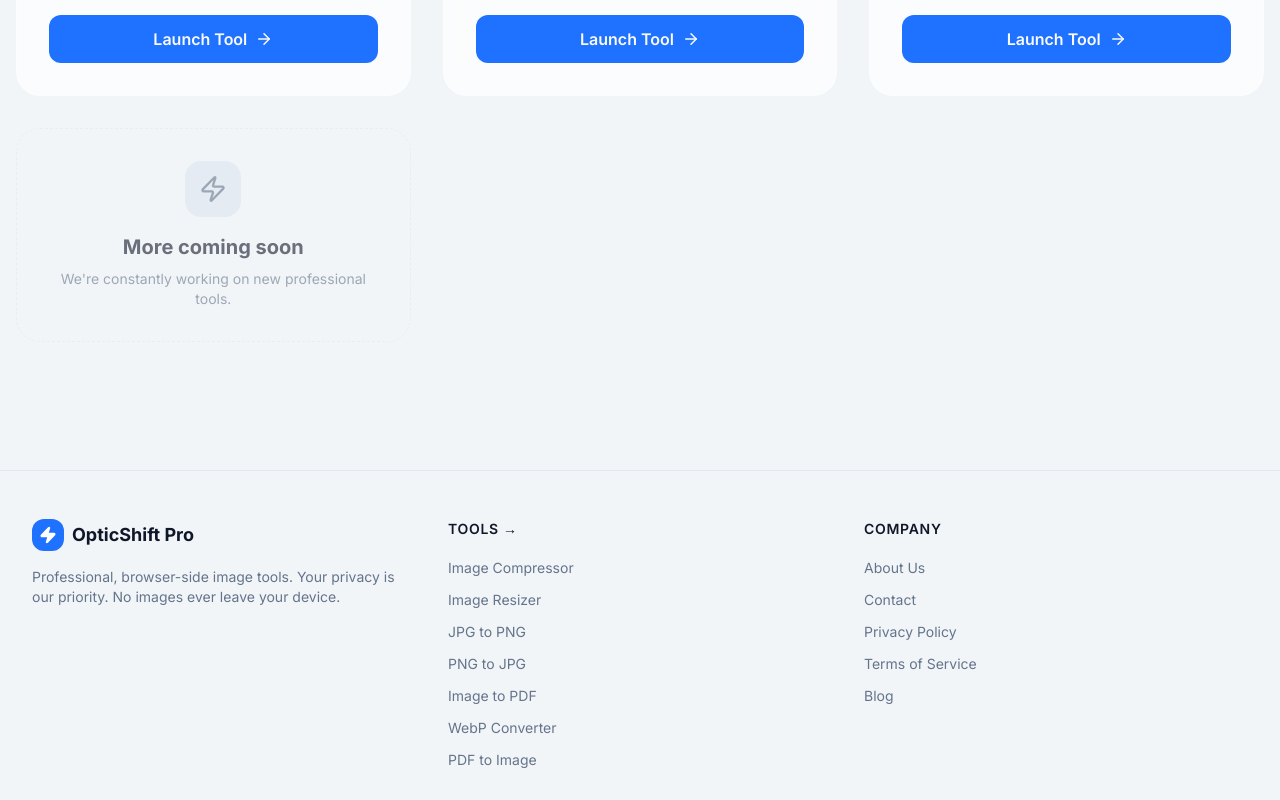
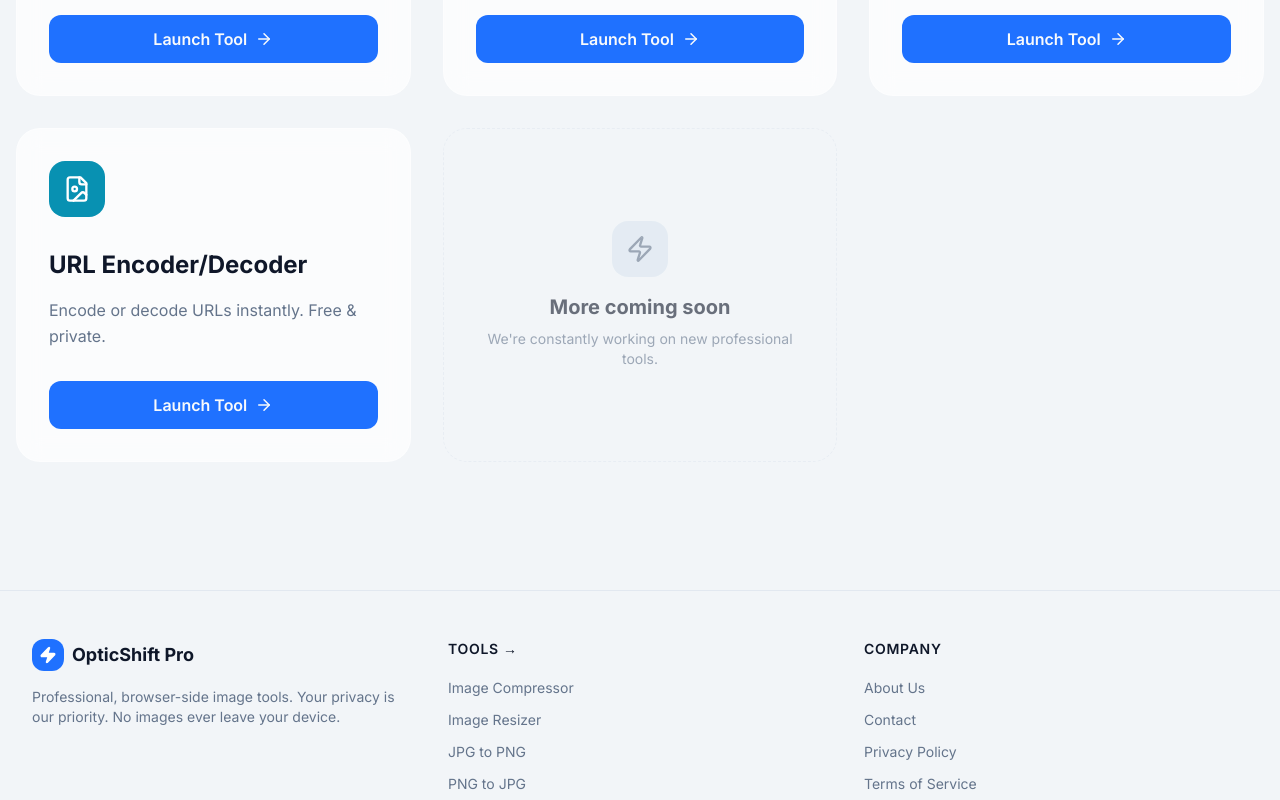
Before and after one commit to surajkumar122024-star/ok01, a Next.js app: page /tools in a window 1280 px wide. Shown: the part 2860-3660 px from the top of the page. Built offline with nearby package versions, Linux system fonts and the light colour scheme.

Commit message:
Add URL Encoder/Decoder tool
Added a new tool for encoding and decoding URLs.

```diff
--- a/src/app/tools/page.tsx
+++ b/src/app/tools/page.tsx
@@ -160,6 +160,13 @@ const tools = [
   icon: FileImage,
   color: "bg-amber-600"
 },
+{
+  name: "URL Encoder/Decoder",
+  slug: "url-encoder",
+  description: "Encode or decode URLs instantly. Free & private.",
+  icon: FileImage,
+  color: "bg-cyan-600"
+},
 ];
 
 export default function ToolsPage() {
```
